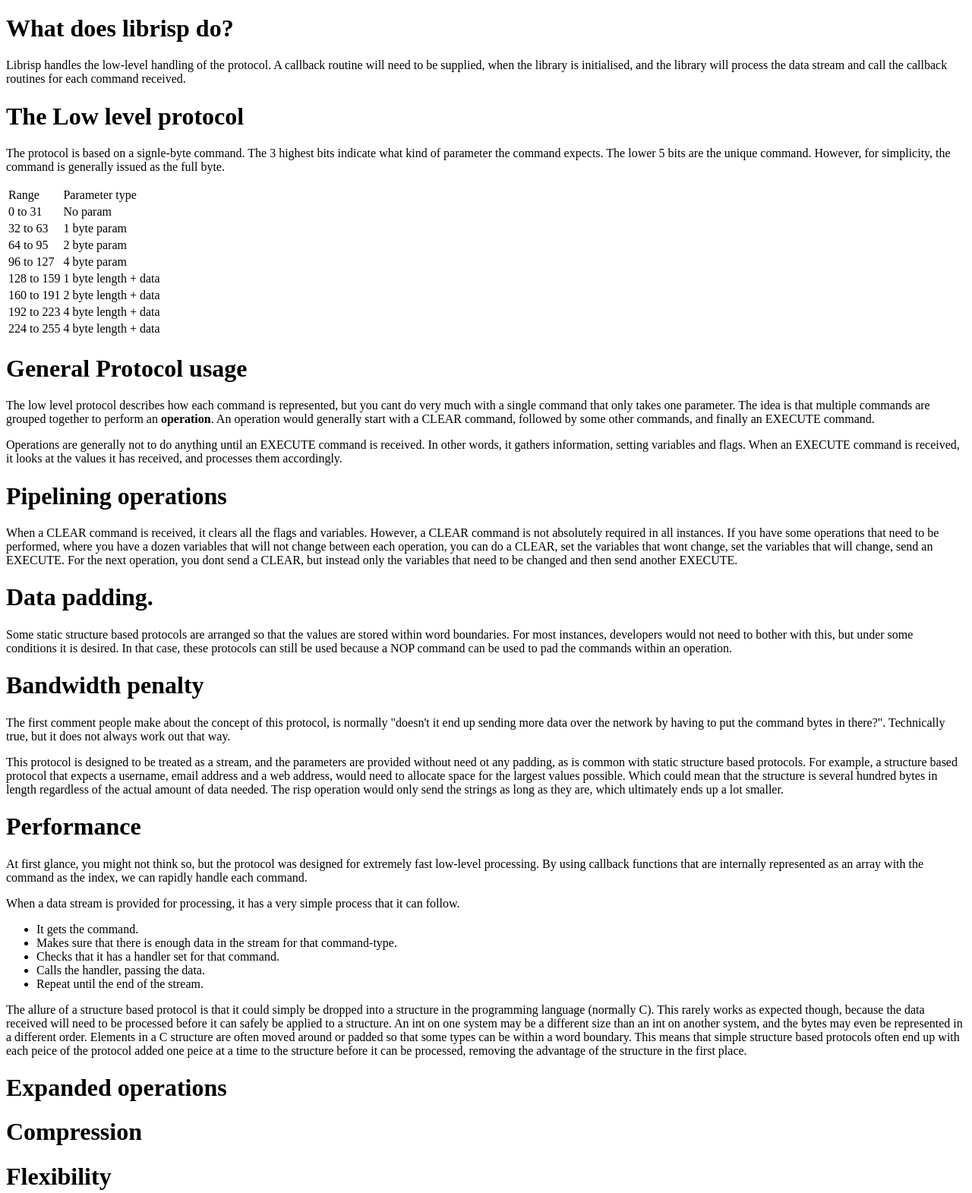
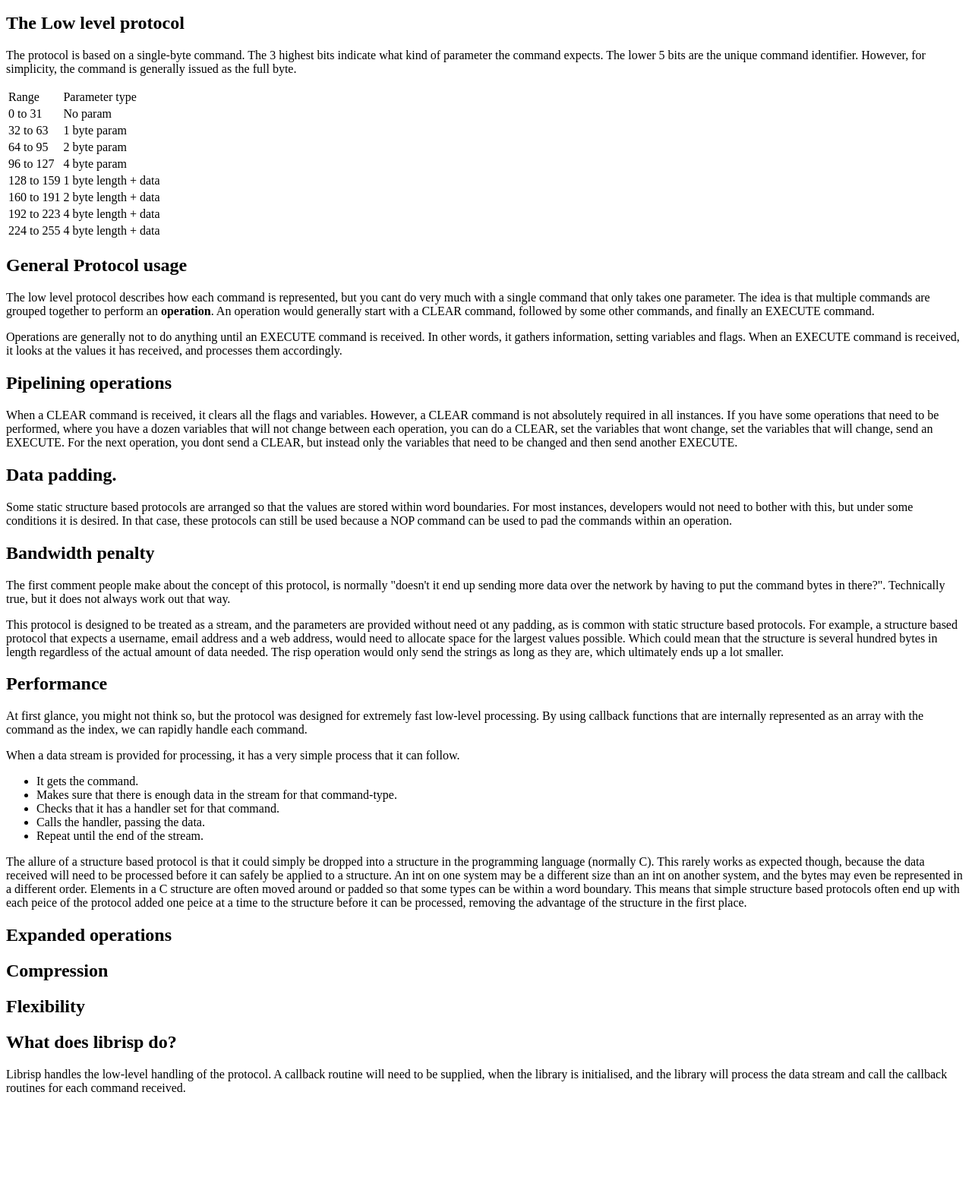
Before and after one commit to clintwebb/librisp, a plain HTML site: page src/book/risp.html in a window 1280 px wide. Shown: the part 105-1676 px from the top of the page at 76% size. After the commit the page ends 1563 px from the top, so only its background shows below. Drawn offline with Linux system fonts and the light colour scheme.

Commit message:
Continued work on the book.   Doesn't go into the working of the library yet, but it is a start to explain the concept of a RISP protocol

```diff
--- a/src/book/risp.html
+++ b/src/book/risp.html
@@ -7,14 +7,13 @@
 <h1>Introduction</h1>
 <p>RISP is a binary protocol that is designed to be flexible and fast to process.  It is different to a structure-based protocol in several key ways, and is instead made up of simplistic commands that have known simplistic parameters.</p>
 
-<h1>What does librisp do?</h1>
-<p>Librisp handles the low-level handling of the protocol.  A callback routine will need to be supplied, when the library is initialised, and the library will process the data stream and call the callback routines for each command received.</p>
 
-<h1>The Low level protocol</h1>
-<p>The protocol is based on a signle-byte command.  The 3 highest bits indicate what kind of parameter the command expects.  The lower 5 bits are the unique command.   However, for simplicity, the command is generally issued as the full byte.</p>
+
+<h2>The Low level protocol</h2>
+<p>The protocol is based on a single-byte command.  The 3 highest bits indicate what kind of parameter the command expects.  The lower 5 bits are the unique command identifier.   However, for simplicity, the command is generally issued as the full byte.</p>
 
 <table>
-<tr><td>Range</td><td>Parameter type</td></tr>
+<thead><tr><td>Range</td><td>Parameter type</td></tr></thead>
 <tr><td>0 to 31</td><td>No param</td></tr>
 <tr><td>32 to 63</td><td>1 byte param</td></tr>
 <tr><td>64 to 95</td><td>2 byte param</td></tr>
@@ -25,21 +24,21 @@
 <tr><td>224 to 255</td><td>4 byte length + data</td></tr>
 </table>
 
-<h1>General Protocol usage</h1>
+<h2>General Protocol usage</h2>
 <p>The low level protocol describes how each command is represented, but you cant do very much with a single command that only takes one parameter.  The idea is that multiple commands are grouped together to perform an <b>operation</b>.  An operation would generally start with a CLEAR command, followed by some other commands, and finally an EXECUTE command.</p>
 <p>Operations are generally not to do anything until an EXECUTE command is received.  In other words, it gathers information, setting variables and flags.  When an EXECUTE command is received, it looks at the values it has received, and processes them accordingly.</p>
 
-<h1>Pipelining operations</h1>
+<h2>Pipelining operations</h2>
 <p>When a CLEAR command is received, it clears all the flags and variables.  However, a CLEAR command is not absolutely required in all instances.  If you have some operations that need to be performed, where you have a dozen variables that will not change between each operation, you can do a CLEAR, set the variables that wont change, set the variables that will change, send an EXECUTE.  For the next operation, you dont send a CLEAR, but instead only the variables that need to be changed and then send another EXECUTE.</p>
 
-<h1>Data padding.</h1>
+<h2>Data padding.</h2>
 <p>Some static structure based protocols are arranged so that the values are stored within word boundaries.  For most instances, developers would not need to bother with this, but under some conditions it is desired.  In that case, these protocols can still be used because a NOP command can be used to pad the commands within an operation.</p>
 
-<h1>Bandwidth penalty</h1>
+<h2>Bandwidth penalty</h2>
 <p>The first comment people make about the concept of this protocol, is normally "doesn't it end up sending more data over the network by having to put the command bytes in there?".   Technically true, but it does not always work out that way.</p>
 <p>This protocol is designed to be treated as a stream, and the parameters are provided without need ot any padding, as is common with static structure based protocols.  For example, a structure based protocol that expects a username, email address and a web address, would need to allocate space for the largest values possible.  Which could mean that the structure is several hundred bytes in length regardless of the actual amount of data needed.  The risp operation would only send the strings as long as they are, which ultimately ends up a lot smaller.</p>
 
-<h1>Performance</h1>
+<h2>Performance</h2>
 <p>At first glance, you might not think so, but the protocol was designed for extremely fast low-level processing.  By using callback functions that are internally represented as an array with the command as the index, we can rapidly handle each command.</p>
 <p>When a data stream is provided for processing, it has a very simple process that it can follow.
   <ul>
@@ -53,14 +52,19 @@
 
 <p>The allure of a structure based protocol is that it could simply be dropped into a structure in the programming language (normally C).  This rarely works as expected though, because the data received will need to be processed before it can safely be applied to a structure.   An int on one system may be a different size than an int on another system, and the bytes may even be represented in a different order.   Elements in a C structure are often moved around or padded so that some types can be within a word boundary.   This means that simple structure based protocols often end up with each peice of the protocol added one peice at a time to the structure before it can be processed, removing the advantage of the structure in the first place.</p>
 
-<h1>Expanded operations</h1>
+<h2>Expanded operations</h2>
 <p></p>
 
-<h1>Compression</h1>
+<h2>Compression</h2>
 <p></p>
 
-<h1>Flexibility</h1>
+<h2>Flexibility</h2>
 <p></p>
+
+
+<h2>What does librisp do?</h2>
+<p>Librisp handles the low-level handling of the protocol.  A callback routine will need to be supplied, when the library is initialised, and the library will process the data stream and call the callback routines for each command received.</p>
+
 
 </body>
 </html>
```
